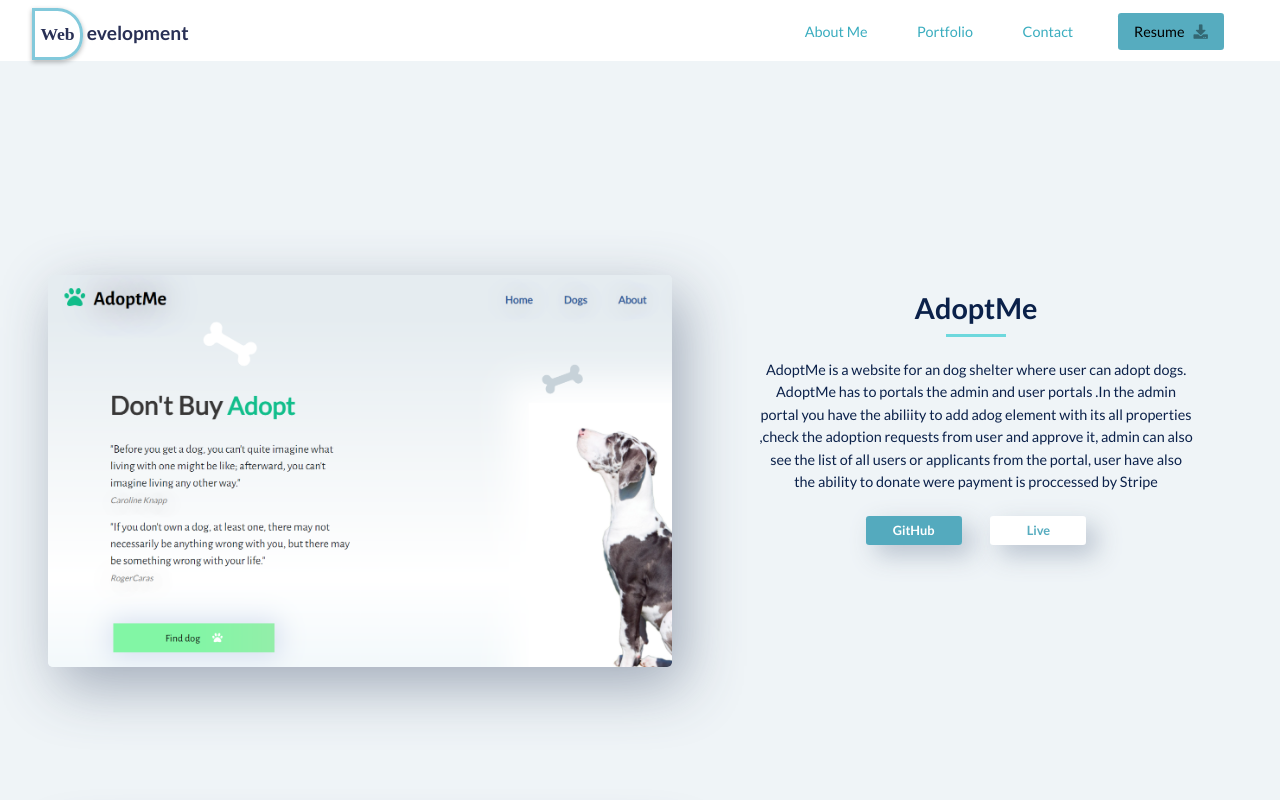
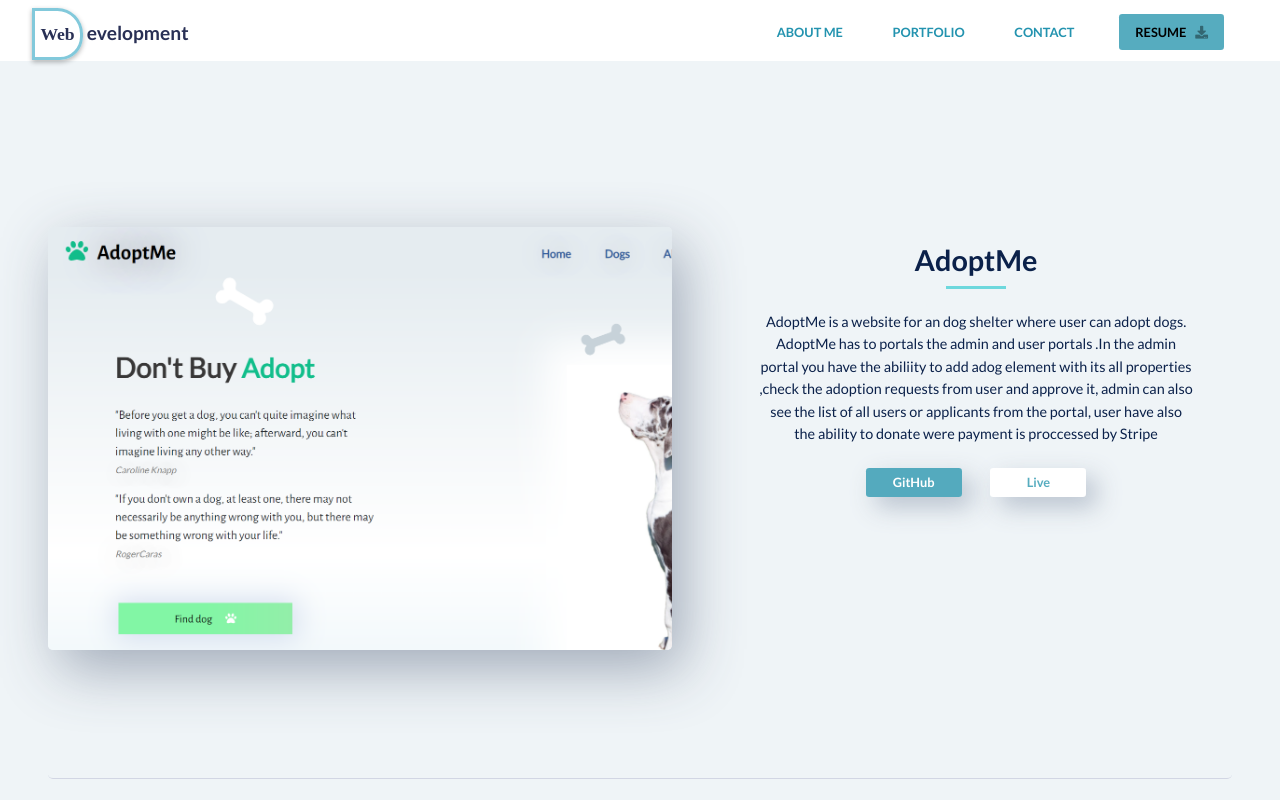
Before and after one commit to solomonalem/reactpo, a React (Create React App) app: page /work in a window 1280 px wide. Shown: the top 800 px of the page. Built offline with nearby package versions, Linux system fonts and the light colour scheme; a web font is replaced by a local one.

Commit message:
adds line on project-section and fixs skills responsiveness

```diff
--- a/src/components/Nav/Sidebar.js
+++ b/src/components/Nav/Sidebar.js
@@ -46,6 +46,10 @@ const UlContainer = styled.ul`
 
     display:flex;
     flex-flow:row nowrap;
+    li{
+        text-transform:uppercase;
+    font-weight:bold;
+    }
 
 
   @media only screen and (max-width: 768px) {
@@ -65,8 +69,10 @@ const UlContainer = styled.ul`
 
 
     li {
-      padding:1rem;
+      padding:2rem 1rem;
       margin:.2rem;
+      border-top: 1px solid rgba(181, 186, 209, 0.5);
+
     }
 
   }
--- a/src/components/Nav/index.js
+++ b/src/components/Nav/index.js
@@ -9,7 +9,7 @@ function Nav(){
         <header>
         <nav>
           <h1>
-            <a href="/`"> <span className="logo">Web</span> evelopment</a>
+            <a href="/"> <span className="logo">Web</span> evelopment</a>
           </h1>
           <div className="navbar-items">
           <BurgerMenu />
--- a/src/components/Skill/index.js
+++ b/src/components/Skill/index.js
@@ -30,7 +30,7 @@ function Skill(){
 
     return(
         <section className="skills"id="skills">
-          <h2 >Skills</h2>
+          <h2 >TECHNICAL - SKILLS</h2>
             <div className="tech">
 
             {skills.map( (skill)=>(
--- a/src/index.css
+++ b/src/index.css
@@ -114,10 +114,9 @@ nav .navbar-items ul {
 }
 
 nav .navbar-items ul li a {
-  color: rgb(58, 173, 191);
   margin-right: 2.5rem;
   padding: 0.3rem;
-  font-size: 0.9rem;
+  font-size: 0.8rem;
 }
 
 nav .navbar-items ul li a:hover {
@@ -483,10 +482,15 @@ h2:after {
 .project {
   display: flex;
   justify-content: space-between;
-  height: 49vh;
+  height: 69vh;
   width: 100%;
   border-radius: 0.3rem;
-  margin: 10.4rem 0;
+  margin: 7.4rem 0;
+  border-bottom: 1px solid rgba(181, 186, 209, 0.5);
+  padding-bottom: 8rem;
+}
+.project:last-child {
+  border-bottom: none;
 }
 .projects h2 {
   text-align: center !important;
@@ -871,8 +875,10 @@ h2:after {
     left: 56%;
   }
   .skills {
-    min-height: 150vh;
-    padding: 1rem 5rem;
+    vertical-align: middle;
+  }
+  .skills h2 {
+    padding-top: 15rem;
   }
   .tech-item {
     min-width: 34%;
@@ -1055,7 +1061,7 @@ h2:after {
     width: 100%;
   }
   .tech-item {
-    min-width: 68%;
+    min-width: 78%;
   }
 
   .project {
```
Also changed, not shown: 1 other file (tests, documents, lock files or other folders).
